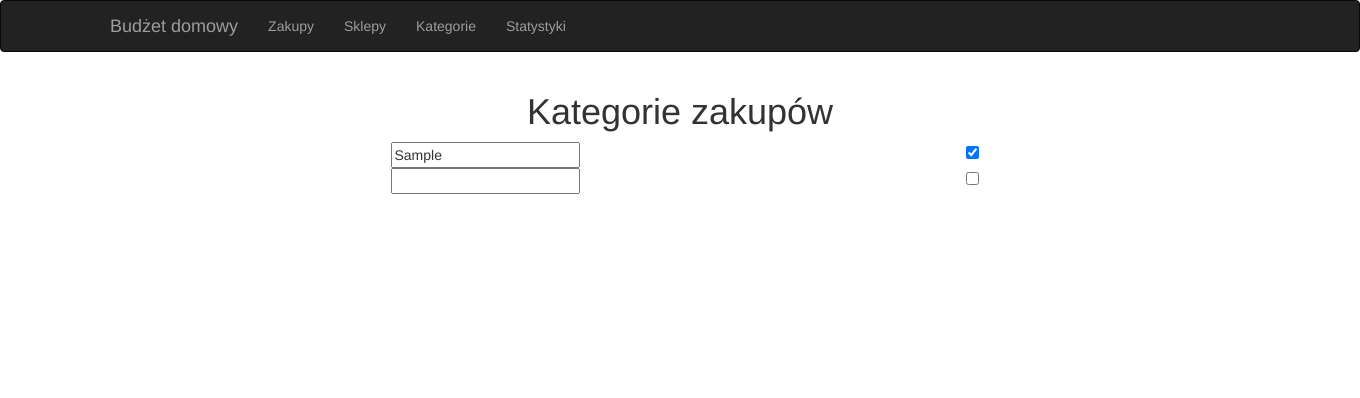
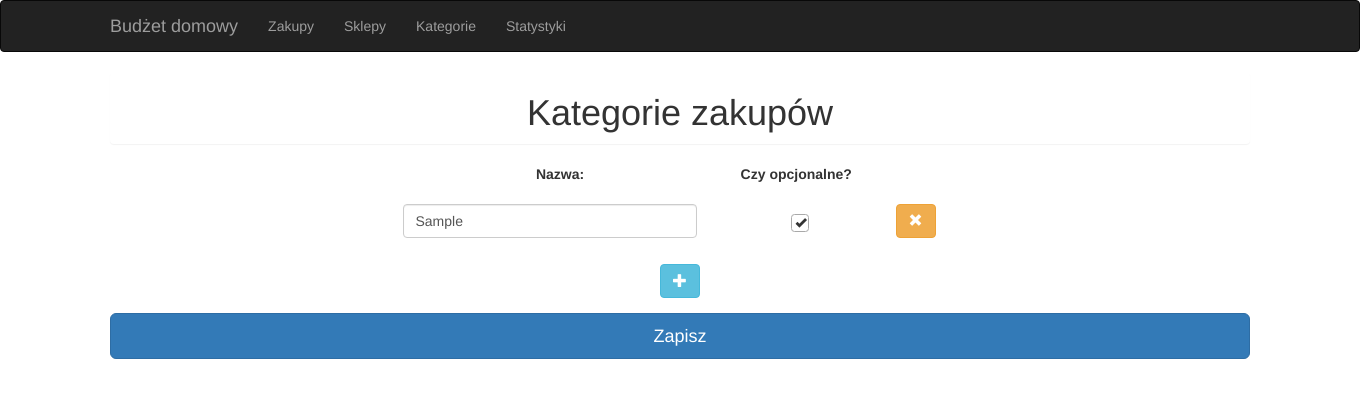
Before and after one commit to Nuurek/HomeBudget, a Django app: page /categories in a window 1360 px wide. Shown: the top 398 px of the page. Run offline with Django 3.2, Linux system fonts and the light colour scheme; tables that the repository leaves empty hold one stand-in row (values such as "Sample post"); some libraries are stand-ins or nearby versions.

Commit message:
Designed template for categories.

```diff
--- a/home_budget/templates/categories.html
+++ b/home_budget/templates/categories.html
@@ -1,20 +1,62 @@
 {% extends "base.html" %}
+
+{% load static %}
+
+{% block stylesheets %}
+    <link rel="stylesheet" href="{% static "css/animated-checkbox.css" %}">
+{% endblock %}
 
 {% block header %}Kategorie zakupów{% endblock %}
 {% block content %}
-    <div class="form-group text-center">
+    <div id="bill-records" class="form-group text-center">
+        <div class="row px-2">
+            <div class="col-xs-12 col-sm-6 col-md-10 col-md-offset-3">
+                <div class="col-md-4 form-group">
+                    {{ formset.0.nazwa.label_tag }}
+                </div>
+                <div class="col-md-2 form-group">
+                    {{ formset.0.czy_opcjonalny.label_tag }}
+                </div>
+            </div>
+        </div>
+
+        <div class="row">
+            <div class="col-xs-12 col-sm-6 col-md-10 col-md-offset-3">
                 {% for form in formset %}
                     <div class="row">
-            <div class="col-xs-8">
+                        <div class="col-md-4 form-group">
                             {{ form.nazwa }}
                         </div>
-            <div class="col-xs-2">
+                        <div class="col-md-2 form-group">
+                            <div class="checkbox">
+                                <label>
                                     {{ form.czy_opcjonalny }}
+                                    <span class="cr"><i class="cr-icon glyphicon glyphicon-ok"></i></span>
+                                </label>
                             </div>
-            <div class="col-xs-2">
-                {{ form.DELETE }}
+                        </div>
+                        <div class="col-md-1 form-group">
+                            <button type="button" class="btn btn-warning remove-bill-record">
+                                <span class="glyphicon glyphicon-remove"></span>
+                            </button>
                         </div>
                     </div>
                 {% endfor %}
             </div>
+        </div>
+
+        <div class="form-group">
+            <button id="add-bill-record" type="button" class="btn btn-info">
+                <span class="glyphicon glyphicon-plus"></span>
+            </button>
+        </div>
+    </div>
+    <div class="form-group">
+        <input class="btn btn-lg btn-primary btn-block" type="submit" value="{% block submit-name %}Zapisz{% endblock %}">
+        </input>
+    </div>
 {% endblock %}
+
+{% block scripts %}
+    <script src="{% static 'home_budget/js/bill.js' %}"></script>
+{% endblock %}
--- /dev/null
+++ b/static/css/animated-checkbox.css
@@ -0,0 +1,58 @@
+.checkbox label:after,
+.radio label:after {
+    content: '';
+    display: table;
+    clear: both;
+}
+
+.checkbox .cr,
+.radio .cr {
+    position: relative;
+    display: inline-block;
+    border: 1px solid #a9a9a9;
+    border-radius: .25em;
+    width: 1.3em;
+    height: 1.3em;
+    float: left;
+    margin-right: .5em;
+}
+
+.radio .cr {
+    border-radius: 50%;
+}
+
+.checkbox .cr .cr-icon,
+.radio .cr .cr-icon {
+    position: absolute;
+    font-size: .8em;
+    line-height: 0;
+    top: 50%;
+    left: 20%;
+}
+
+.radio .cr .cr-icon {
+    margin-left: 0.04em;
+}
+
+.checkbox label input[type="checkbox"],
+.radio label input[type="radio"] {
+    display: none;
+}
+
+.checkbox label input[type="checkbox"] + .cr > .cr-icon,
+.radio label input[type="radio"] + .cr > .cr-icon {
+    transform: scale(3) rotateZ(-20deg);
+    opacity: 0;
+    transition: all .3s ease-in;
+}
+
+.checkbox label input[type="checkbox"]:checked + .cr > .cr-icon,
+.radio label input[type="radio"]:checked + .cr > .cr-icon {
+    transform: scale(1) rotateZ(0deg);
+    opacity: 1;
+}
+
+.checkbox label input[type="checkbox"]:disabled + .cr,
+.radio label input[type="radio"]:disabled + .cr {
+    opacity: .5;
+}
--- a/templates/base.html
+++ b/templates/base.html
@@ -52,7 +52,9 @@
     </div>
     {% endblock %}
     <div class="container">
-        <h1 class="text-center">{% block header %}Budżet domowy{% endblock %}</h1>
+        <div class="panel">
+            <h1 class="text-center">{% block header %}Budżet domowy{% endblock %}</h1>
+        </div>
         {% block content %}{% endblock %}
     </div>
     <script src="{% static 'js/jquery-3.1.1.js' %}"></script>
```
Also changed, not shown: home_budget/forms.py (+8 -1 lines), home_budget/widgets.py (+23 -1 lines). Lines whose indentation alone changed are shown as unchanged.
